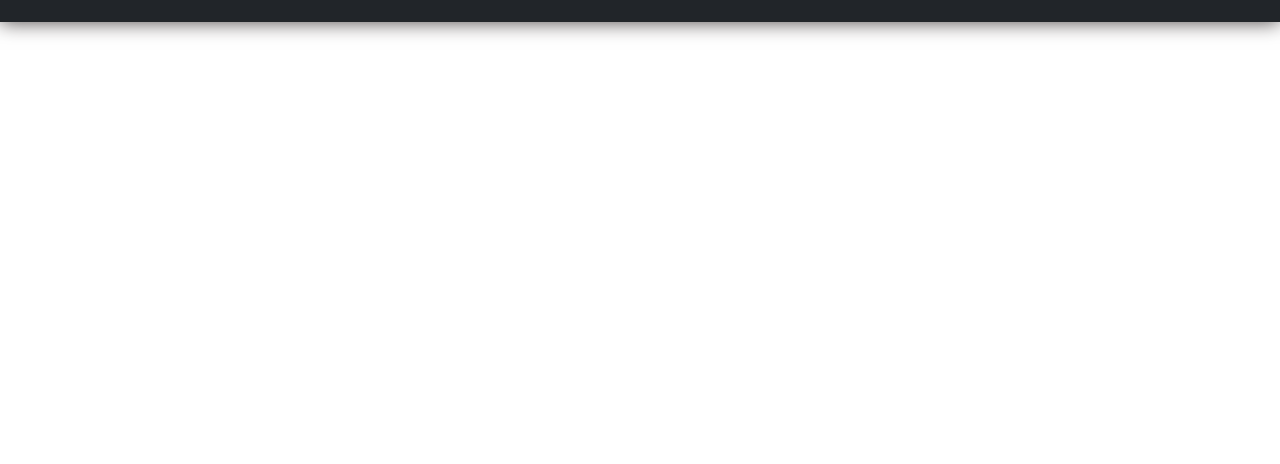
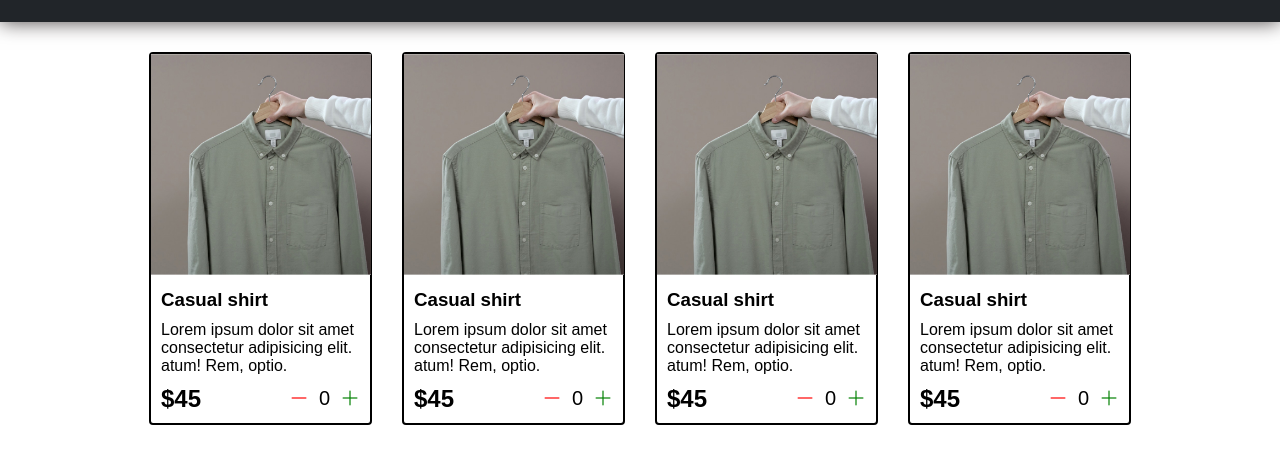
Before and after one commit to JGCZE/JS_ShoppingCart, a plain HTML site: page index.html in a window 1280 px wide. Shown: the part 72-536 px from the top of the page. Drawn offline with nearby package versions, Linux system fonts and the light colour scheme.

Commit message:
more product, styles. Prepared for JS

```diff
--- a/index.html
+++ b/index.html
@@ -16,6 +16,71 @@
         <div class="cartAmount">0</div>
       </div>
     </nav>
+
+    <div class="shop" id="shop">
+      <div class="item">
+        <img width="220" src="./images/img-1.jpg" alt="">
+        <div class="details">
+          <h3>Casual shirt</h3>
+          <p>Lorem ipsum dolor sit amet consectetur adipisicing elit. atum! Rem, optio.</p>
+          <div class="price-quantity">
+            <h2>$45</h2>
+            <div class="buttons">
+              <i class="bi bi-dash-lg"></i>
+              <div class="quantity">0</div>
+              <i class="bi bi-plus-lg"></i>
+            </div>
+          </div>
+        </div>
+      </div>
+      <div class="item">
+        <img width="220" src="./images/img-1.jpg" alt="">
+        <div class="details">
+          <h3>Casual shirt</h3>
+          <p>Lorem ipsum dolor sit amet consectetur adipisicing elit. atum! Rem, optio.</p>
+          <div class="price-quantity">
+            <h2>$45</h2>
+            <div class="buttons">
+              <i class="bi bi-dash-lg"></i>
+              <div class="quantity">0</div>
+              <i class="bi bi-plus-lg"></i>
+            </div>
+          </div>
+        </div>
+      </div>
+      <div class="item">
+        <img width="220" src="./images/img-1.jpg" alt="">
+        <div class="details">
+          <h3>Casual shirt</h3>
+          <p>Lorem ipsum dolor sit amet consectetur adipisicing elit. atum! Rem, optio.</p>
+          <div class="price-quantity">
+            <h2>$45</h2>
+            <div class="buttons">
+              <i class="bi bi-dash-lg"></i>
+              <div class="quantity">0</div>
+              <i class="bi bi-plus-lg"></i>
+            </div>
+          </div>
+        </div>
+      </div>
+      <div class="item">
+        <img width="220" src="./images/img-1.jpg" alt="">
+        <div class="details">
+          <h3>Casual shirt</h3>
+          <p>Lorem ipsum dolor sit amet consectetur adipisicing elit. atum! Rem, optio.</p>
+          <div class="price-quantity">
+            <h2>$45</h2>
+            <div class="buttons">
+              <i class="bi bi-dash-lg"></i>
+              <div class="quantity">0</div>
+              <i class="bi bi-plus-lg"></i>
+            </div>
+          </div>
+        </div>
+      </div>
+    </div>
+
+
   </body>
 
   <script src="main.js"></script>
--- a/style.css
+++ b/style.css
@@ -16,6 +16,7 @@
   background-color: #212529;
   color: white;
   box-shadow: 0 0 19px rgb(72, 67, 67);
+  margin-bottom: 30px;
 }
 
 .cart {
@@ -37,3 +38,59 @@
   padding: 3px;
   border-radius: 4px;
 }
+
+.shop {
+  display: grid;
+  grid-template-columns: repeat(4, 223px);
+  gap: 30px;
+  justify-content: center;
+}
+
+@media (max-width: 1000px) {
+  .shop {
+    grid-template-columns: repeat(2, 223px);
+  }
+
+}
+
+@media (max-width: 500px) {
+  .shop {
+    grid-template-columns: repeat(1, 223px);
+  }
+
+}
+
+.item {
+  border: 2px solid black;
+  border-radius: 4px;
+}
+
+.details {
+  display: flex;
+  flex-direction: column;
+  padding: 10px;
+  gap: 10px;
+}
+
+.price-quantity {
+  display: flex;
+  justify-content: space-between;
+  align-items: center;
+}
+
+.buttons {
+  display: flex;
+  justify-content: space-between;
+  gap: 10px;
+  font-size: 20px;
+}
+
+.bi-dash-lg {
+  cursor: pointer;
+  color: red;
+}
+
+.bi-plus-lg {
+  cursor: pointer;
+  color: green;
+}
```
